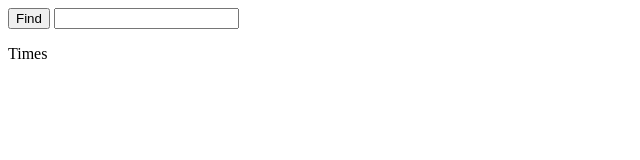
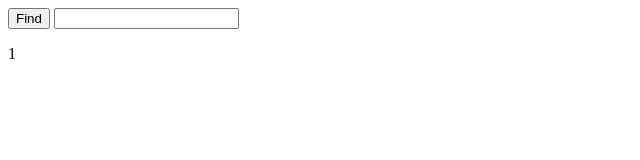
Before and after one commit to Nailadroid/f24a-247215-A02, a plain HTML site: page index.html in a window 1280 px wide. Both pictures are taken after a click on the button "Find". Shown: the full height of the page, 0-640 px from the left. Drawn offline with Linux system fonts and the light colour scheme.

Commit message:
Task 2: Add click counter for Find button

```diff
--- a/index.html
+++ b/index.html
@@ -11,5 +11,17 @@
     <p id="times">Times</p>
     <ul id="slip"></ul>
 
+    <script>
+        var count = 0;
+
+        var btn = document.getElementById("find");
+        var timesDisplay = document.getElementById("times");
+
+        btn.onclick = function() {
+            count = count + 1;
+            timesDisplay.innerHTML = count;
+        };
+    </script>
+
 </body>
 </html>
```
